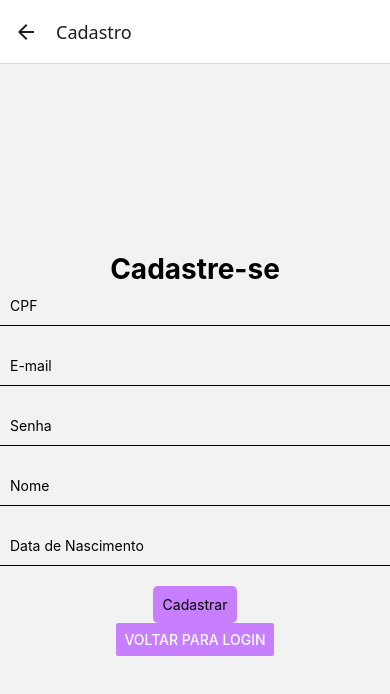
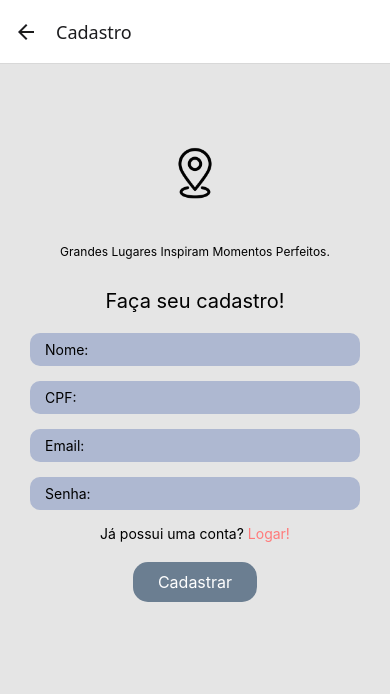
Before and after one commit to livyamv/Projeto-MBL, a React Native app: screen /Cadastro in a window 390 px wide. Shown: the top 694 px of the page. Built offline with nearby package versions, Linux system fonts and the light colour scheme.

Commit message:
cadastro +-

```diff
--- a/src/screens/Cadastro.js
+++ b/src/screens/Cadastro.js
@@ -6,7 +6,7 @@ import {
   TouchableOpacity,
   Alert,
   StyleSheet,
-  Button,
+  Image
 } from "react-native";
 import { useNavigation } from "@react-navigation/native";
 
@@ -17,93 +17,128 @@ export default function Cadastro() {
     email: "",
     password: "",
     name: "",
-    data_nascimento: "",
   });
 
   async function handleCadastro() {
-    await api.postUser(user).then(
-      (response) => {
-        Alert.alert("OK", response.data.message);
-      },
-      (error) => {
-        Alert.alert("Erro", error.response.data.error);
-      }
-    );
+    // Aqui vai sua requisição para cadastro
+    Alert.alert("Cadastro", "Usuário cadastrado com sucesso!");
   }
 
   return (
     <View style={styles.container}>
-      <Text style={styles.title}>Cadastre-se</Text>
+      {/* Logo */}
+      <Image
+        source={require("../../assets/iconLoc.png")} // Coloque o caminho correto da sua logo
+        style={styles.logo}
+        resizeMode="contain"
+      />
+      <Text style={styles.subtitle}>Grandes Lugares Inspiram Momentos Perfeitos.</Text>
+
+      {/* Título */}
+      <Text style={styles.title}>Faça seu cadastro!</Text>
+
+      {/* Campos */}
       <TextInput
         style={styles.input}
-        placeholder="CPF"
-        value={user.cpf}
-        onChangeText={(value) => {
-          setUser({ ...user, cpf: value });
-        }}
+        placeholder="Nome:"
+        placeholderTextColor="#000"
+        value={user.name}
+        onChangeText={(value) => setUser({ ...user, name: value })}
       />
       <TextInput
         style={styles.input}
-        placeholder="E-mail"
-        value={user.email}
-        onChangeText={(value) => {
-          setUser({ ...user, email: value });
-        }}
+        placeholder="CPF:"
+        placeholderTextColor="#000"
+        value={user.cpf}
+        onChangeText={(value) => setUser({ ...user, cpf: value })}
       />
       <TextInput
         style={styles.input}
-        placeholder="Senha"
-        value={user.password}
-        onChangeText={(value) => {
-          setUser({ ...user, password: value });
-        }}
+        placeholder="Email:"
+        placeholderTextColor="#000"
+        value={user.email}
+        onChangeText={(value) => setUser({ ...user, email: value })}
       />
       <TextInput
         style={styles.input}
-        placeholder="Nome"
-        value={user.name}
-        onChangeText={(value) => {
-          setUser({ ...user, name: value });
-        }}
+        placeholder="Senha:"
+        placeholderTextColor="#000"
+        secureTextEntry
+        value={user.password}
+        onChangeText={(value) => setUser({ ...user, password: value })}
       />
-      <TextInput
-        style={styles.input}
-        placeholder="Data de Nascimento"
-        value={user.data_nascimento}
-        onChangeText={(value) => {
-          setUser({ ...user, data_nascimento: value });
-        }}
-      />
-      <TouchableOpacity onPress={handleCadastro} style={styles.button}>
-        <Text>Cadastrar</Text>
+
+      {/* Link para Login */}
+      <View style={styles.loginRow}>
+        <Text style={styles.loginText}>Já possui uma conta?</Text>
+        <TouchableOpacity onPress={() => navigation.navigate("Login")}>
+          <Text style={styles.loginLink}> Logar!</Text>
+        </TouchableOpacity>
+      </View>
+
+      {/* Botão */}
+      <TouchableOpacity style={styles.button} onPress={handleCadastro}>
+        <Text style={styles.buttonText}>Cadastrar</Text>
       </TouchableOpacity>
-      <Button color={"#C77FFF"}
-        title="Voltar para Login"
-        onPress={() => navigation.navigate("Login")}
-      />
     </View>
   );
 }
+
 const styles = StyleSheet.create({
   container: {
     flex: 1,
-    justifyContent: "center",
+    backgroundColor: "#E5E5E5",
     alignItems: "center",
+    paddingHorizontal: 30,
+    paddingTop: 50,
+  },
+  logo: {
+    width: 120,
+    height: 120,
+    marginBottom: 10,
+  },
+  subtitle: {
+    fontSize: 12,
+    textAlign: "center",
+    marginBottom: 30,
+    color: "#000",
   },
   title: {
-    fontSize: 28,
-    fontWeight: "bold",
+    fontSize: 20,
+    fontWeight: "400",
+    marginBottom: 20,
+    color: "#000",
   },
   input: {
     width: "100%",
-    height: 40,
-    borderBottomWidth: 1,
+    backgroundColor: "#AEB8D1",
+    borderRadius: 10,
+    paddingHorizontal: 15,
+    paddingVertical: 8,
+    fontSize: 14,
+    marginBottom: 15,
+  },
+  loginRow: {
+    flexDirection: "row",
+    alignItems: "center",
     marginBottom: 20,
-    paddingHorizontal: 10,
+  },
+  loginText: {
+    fontSize: 14,
+    color: "#000",
+  },
+  loginLink: {
+    fontSize: 14,
+    color: "#FF7A7A",
   },
   button: {
-    backgroundColor: "#C77FFF",
-    padding: 10,
-    borderRadius: 5,
+    backgroundColor: "#6B7E91",
+    paddingVertical: 10,
+    paddingHorizontal: 25,
+    borderRadius: 15,
+  },
+  buttonText: {
+    fontSize: 16,
+    color: "#fff",
   },
 });
--- a/src/screens/Login.js
+++ b/src/screens/Login.js
@@ -83,7 +83,7 @@ const styles = StyleSheet.create({
     flex: 1,
     backgroundColor: "#e6e6e6e",
     alignItems: "center",
-    paddingHorizontal: 10,
+    paddingHorizontal: 60,
   },
   welcomeText: {
     fontSize: 30,
@@ -91,6 +91,7 @@ const styles = StyleSheet.create({
     marginTop: 50, // espaço do topo da tela
     marginBottom: 10, // espaço entre o título e a logo
     textAlign: "center",
+    fontFamily: "sans-serif-light"
   },
 
   logoContainer: {
@@ -108,12 +109,14 @@ const styles = StyleSheet.create({
     fontSize: 30,
     fontWeight: "500",
     color: "#000",
+    fontFamily: "sans-serif"
   },
   subtitle: {
     fontSize: 18,
-    color: "#333",
+    color: "#000000ff",
     marginBottom: 205,
     textAlign: "center",
+    fontFamily: "sans-serif-light"
   },
   loginText: {
     fontSize: 20,
```
Also changed, not shown: src/component/letra.js (added, +16 -0 lines).
